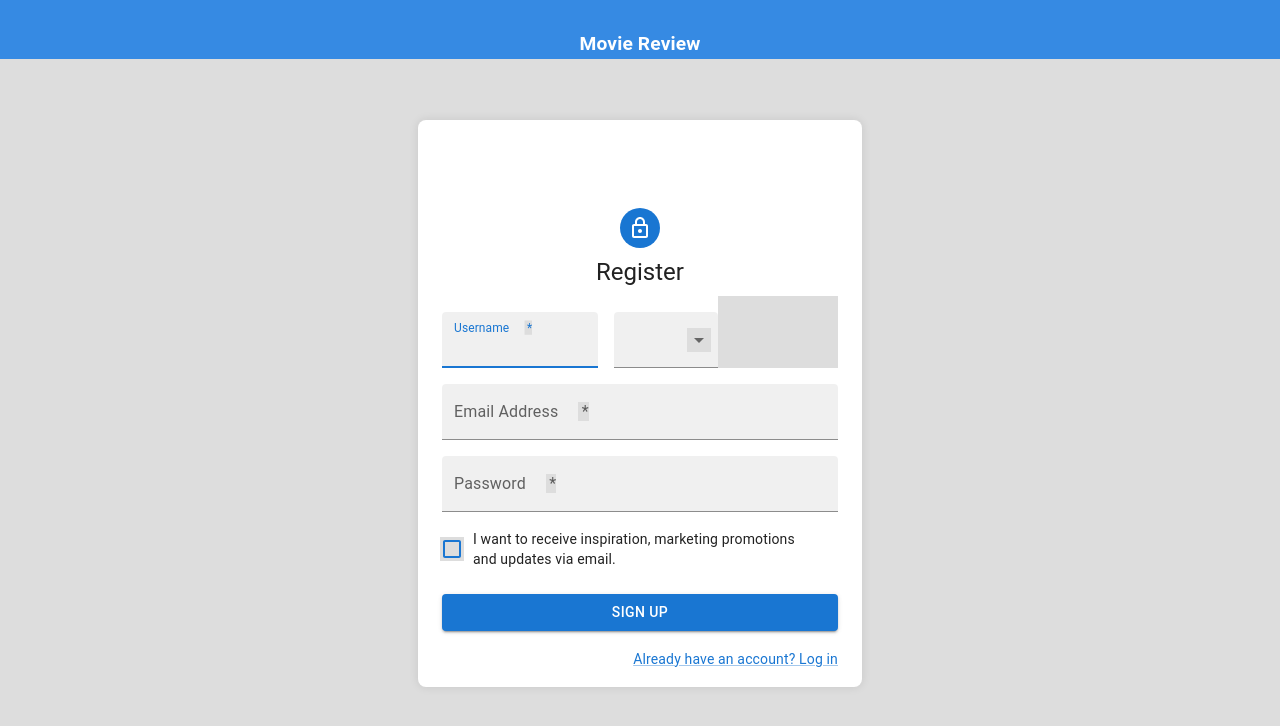
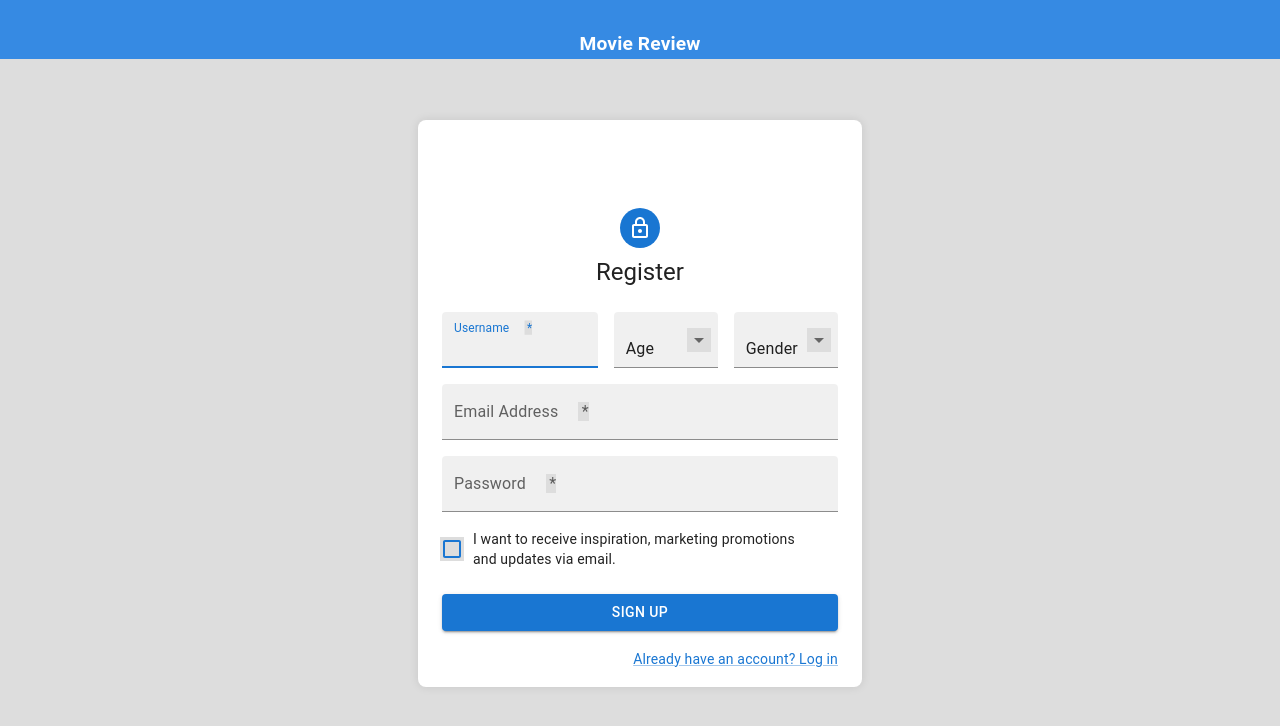
Before and after one commit to KIITTIKUN/movies-review, a React (Vite) app in the folder client/: page /register in a window 1280 px wide. Shown: the top 726 px of the page. Built offline with nearby package versions, Linux system fonts and the light colour scheme.

Commit message:
feat(form): add input gender and age

```diff
--- a/client/src/components/Register/index.jsx
+++ b/client/src/components/Register/index.jsx
@@ -12,7 +12,7 @@ import LockOutlinedIcon from '@mui/icons-material/LockOutlined';
 import Container from '@mui/material/Container';
 import { createTheme, ThemeProvider } from '@mui/material/styles';
 import Typography from '@mui/material/Typography';
-import { MenuItem, Select } from '@mui/material';
+import { Select } from '@mui/material';
 
 import './index.scss';
 
@@ -21,6 +21,7 @@ const Register = () => {
   const [formData, setFormData] = useState({
     username: '',
     gender: '',
+    age:'',
     email: '',
     password: '',
     allowExtraEmails: false,
@@ -39,6 +40,8 @@ const Register = () => {
     console.log(formData);
 
   };
+
+  const ageOptions = Array.from({ length: 101 }, (_, index) => index);
 
   const commonTextFieldStyles = {
     bgcolor: '#ffffff',
@@ -93,9 +96,31 @@ const Register = () => {
                     sx={commonTextFieldStyles}
                   />
                 </Grid>
+                <Grid item xs={12} sm={3.5} sx={{ backgroundColor: 'white'}}>
+                <Select
+                native
+                variant='filled'
+                required
+                fullWidth
+                id="age"
+                name="age"
+                label="Age"
+                value={formData.age}
+                onChange={handleChange}
+                inputProps={{ type: 'number' }}
+                >
+                <option value="" disabled>Age</option>
+                {ageOptions.map((age) => (
+                  <option key={age} value={age}>
+                    {age}
+                  </option>
+                ))}
+              </Select>
+            </Grid>
         <Grid item xs={12} sm={3.5} sx={{ backgroundColor: 'white' }}>
         <Select
           variant="filled"
+          native
           required
           fullWidth
           id="gender"
@@ -104,12 +129,10 @@ const Register = () => {
           value={formData.gender}
           onChange={handleChange}
         >
-          <MenuItem value="">
-      <em>Select an option</em>
-    </MenuItem>
-          <MenuItem value="male">Male</MenuItem>
-          <MenuItem value="female">Female</MenuItem>
-          <MenuItem value="other">Other</MenuItem>
+          <option value="" disabled>Gender</option>
+          <option value="male">Male</option>
+          <option value="female">Female</option>
+          <option value="other">Other</option>
         </Select>
                 </Grid>
                 <Grid item xs={12} sx={{ backgroundColor: 'white' }}>
```
